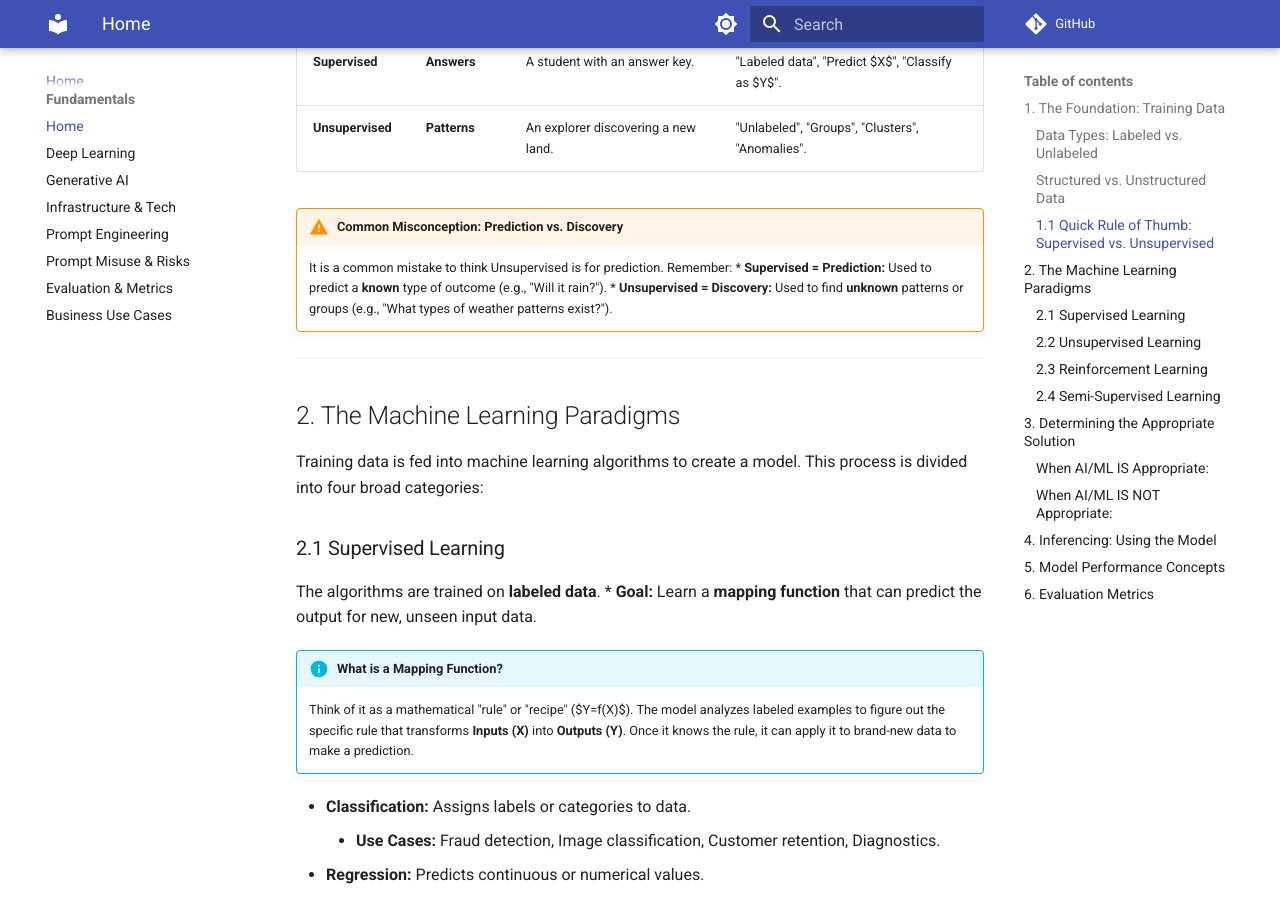
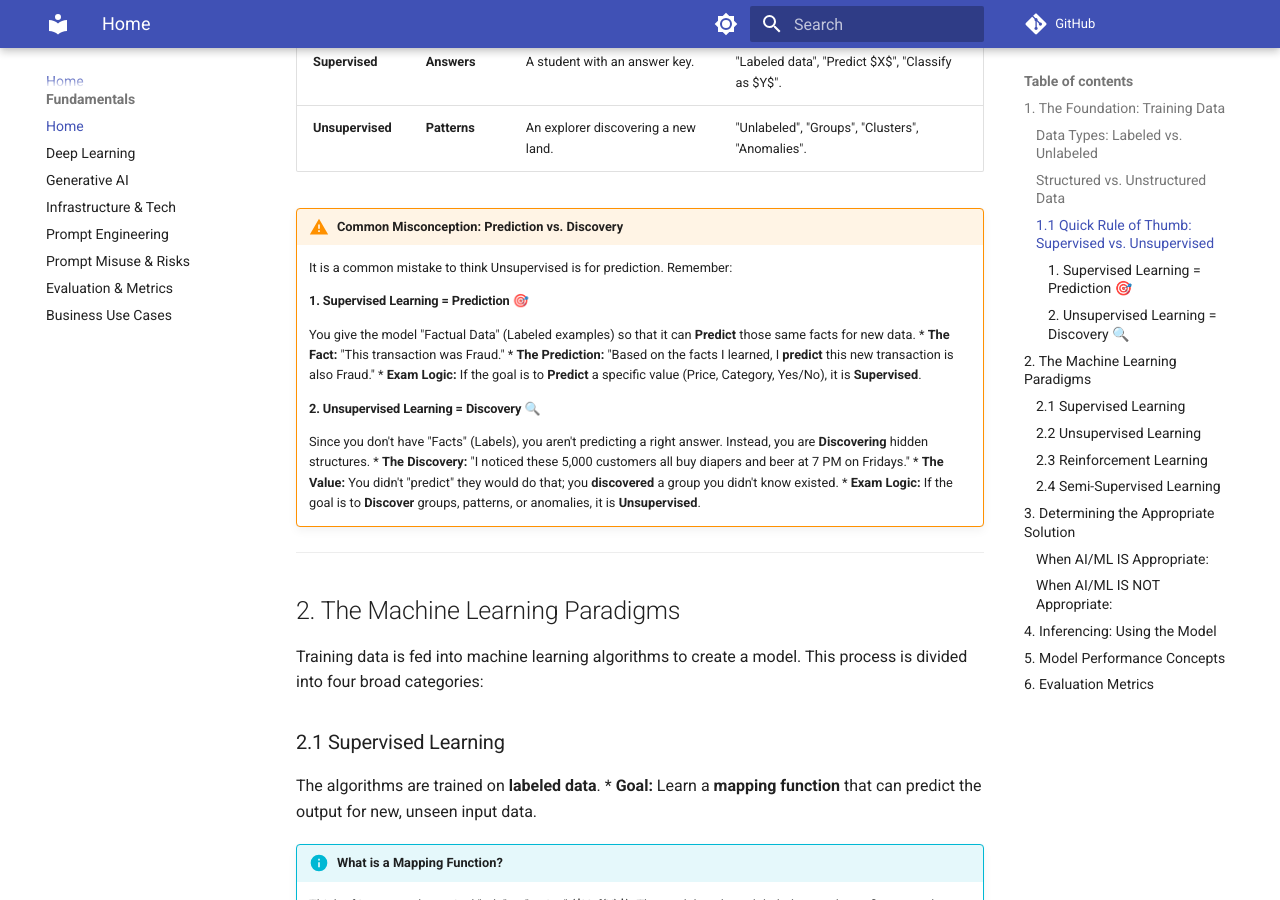
Before and after one commit to kvcenation5/aws-ai-practitioner-exam, an MkDocs documentation site: the page built from docs/index.md, in a window 1280 px wide and 900 px high, scrolled down 1374 px. Built offline with MkDocs 1.6.1 and Material for MkDocs 9.7.7, drawn with Linux system fonts in a browser that asks for light colours; comment, search, counter and statistics services are not loaded.

Commit message:
Expand Prediction vs Discovery with detailed Fact/Value examples

```diff
--- a/docs/index.md
+++ b/docs/index.md
@@ -38,8 +38,19 @@ The machine learning process starts with collecting and processing **training da
 
 !!! warning "Common Misconception: Prediction vs. Discovery"
     It is a common mistake to think Unsupervised is for prediction. Remember:
-    *   **Supervised = Prediction:** Used to predict a **known** type of outcome (e.g., "Will it rain?").
-    *   **Unsupervised = Discovery:** Used to find **unknown** patterns or groups (e.g., "What types of weather patterns exist?").
+
+    #### 1. Supervised Learning = Prediction 🎯
+    You give the model "Factual Data" (Labeled examples) so that it can **Predict** those same facts for new data.
+    *   **The Fact:** "This transaction was Fraud."
+    *   **The Prediction:** "Based on the facts I learned, I **predict** this new transaction is also Fraud."
+    *   **Exam Logic:** If the goal is to **Predict** a specific value (Price, Category, Yes/No), it is **Supervised**.
+
+    #### 2. Unsupervised Learning = Discovery 🔍
+    Since you don't have "Facts" (Labels), you aren't predicting a right answer. Instead, you are **Discovering** hidden structures.
+    *   **The Discovery:** "I noticed these 5,000 customers all buy diapers and beer at 7 PM on Fridays."
+    *   **The Value:** You didn't "predict" they would do that; you **discovered** a group you didn't know existed.
+    *   **Exam Logic:** If the goal is to **Discover** groups, patterns, or anomalies, it is **Unsupervised**.
+
 
 ---
 
```
